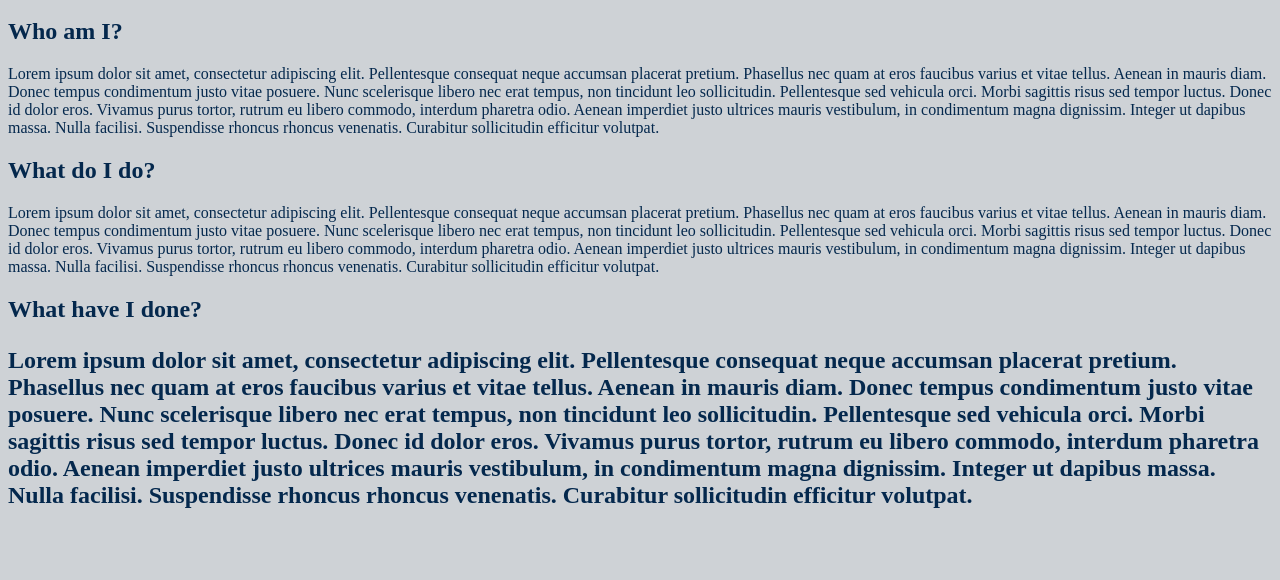
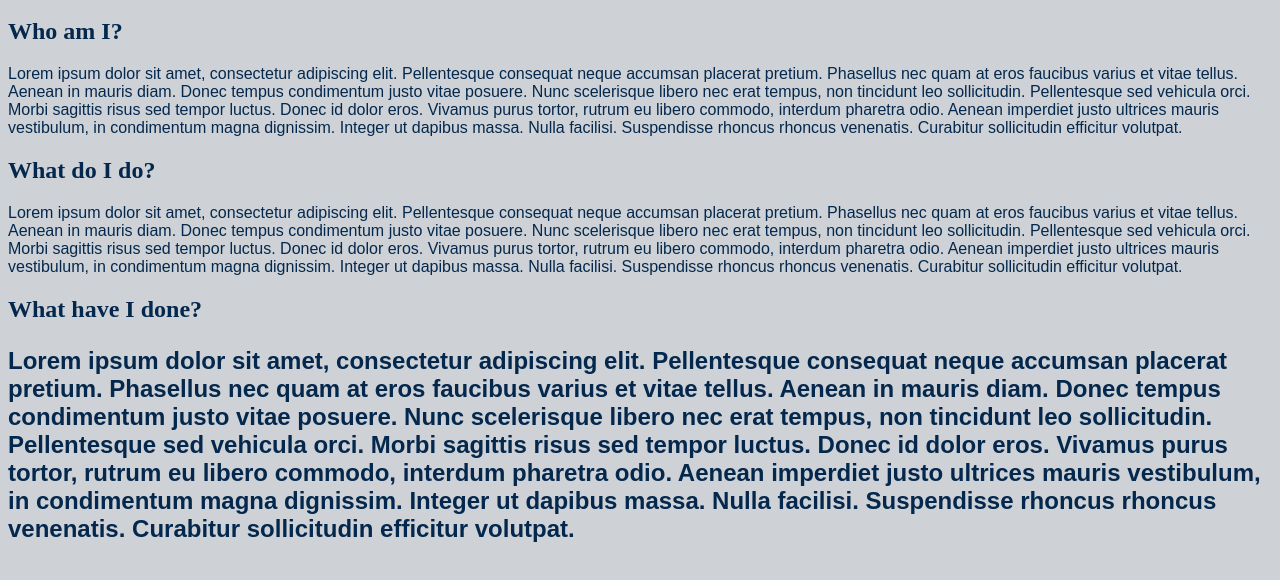
Before and after one commit to dortiz1123/dortiz1123.github.io, a plain HTML site: page unit_1/index2.html in a window 1280 px wide. Shown: the part 48-628 px from the top of the page. Drawn offline with Linux system fonts and the light colour scheme.

Commit message:
css change update 1/31/2017

```diff
--- a/unit_1/css/style.css
+++ b/unit_1/css/style.css
@@ -2,3 +2,5 @@ body {background-color: #CED2D6;
 }
 h1, h2, p {color: #04284D;
 }
+p {font-family: arial;
+}
```
